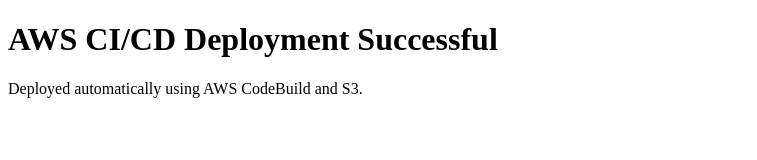
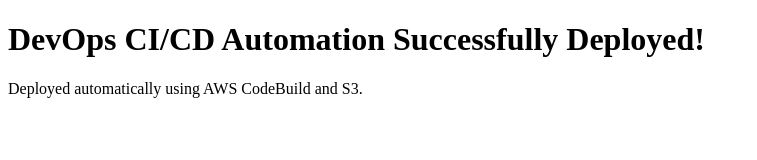
Before and after one commit to Soham11k/devops-webapp, a plain HTML site: page index.html in a window 1280 px wide. Shown: the whole page, without its empty margins (0-757 px from the left). Drawn offline with Linux system fonts and the light colour scheme.

Commit message:
Update website

```diff
--- a/index.html
+++ b/index.html
@@ -4,7 +4,7 @@
     <title>AWS DevOps</title>
 </head>
 <body>
-    <h1>AWS CI/CD Deployment Successful</h1>
+    <h1>DevOps CI/CD Automation Successfully Deployed!</h1>
     <p>Deployed automatically using AWS CodeBuild and S3.</p>
 </body>
 </html>
```
